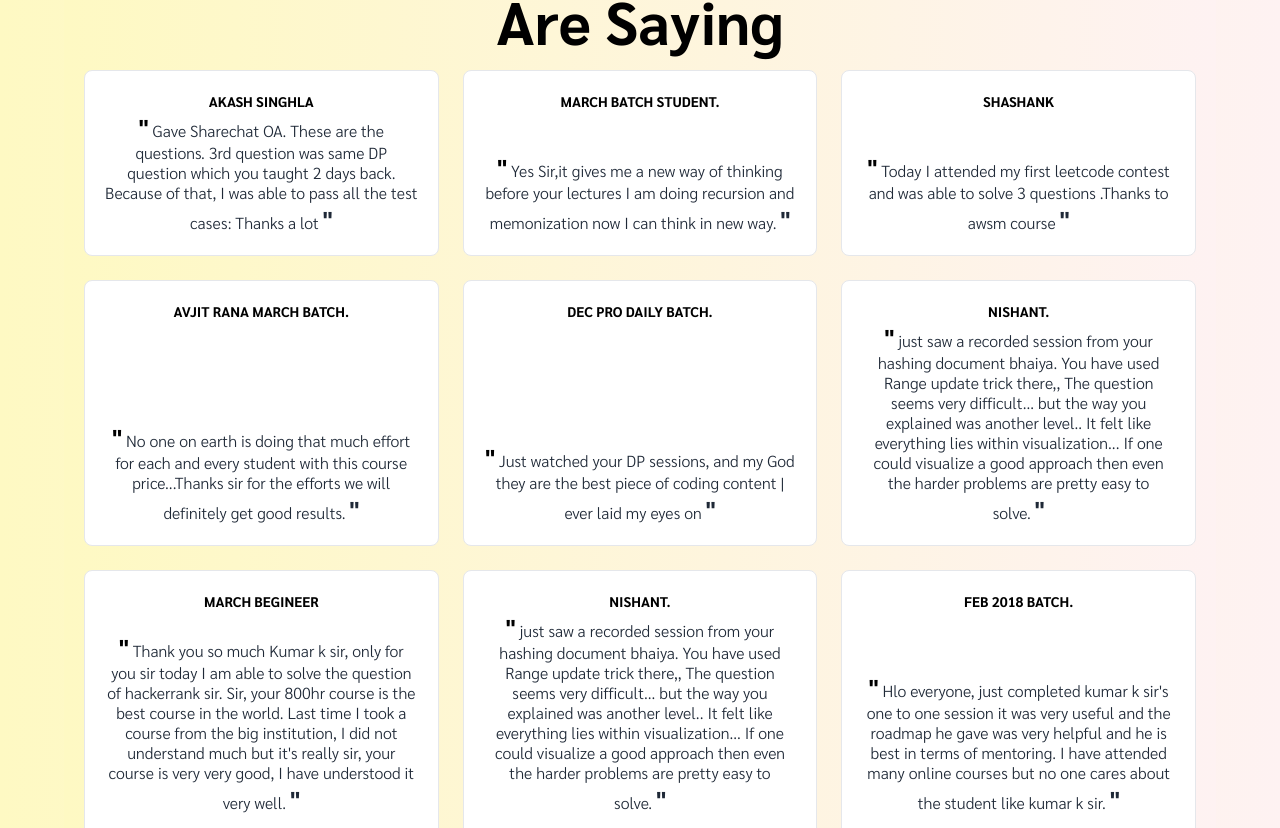
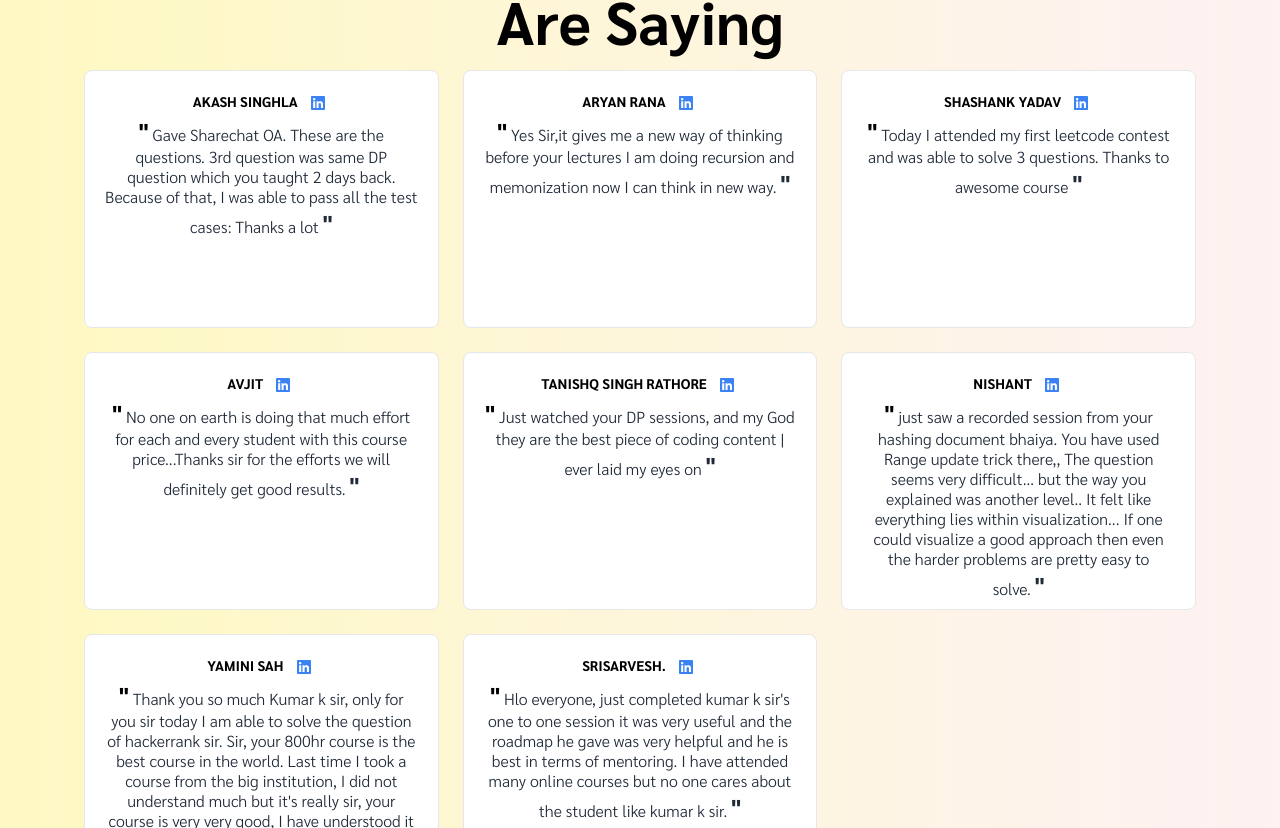
Before and after one commit to karantec/DesiQna, a React (Vite) app: page / in a window 1280 px wide. Shown: the part 5892-6720 px from the top of the page. Built offline with nearby package versions, Linux system fonts and the light colour scheme.

Commit message:
small_bug_fixed

```diff
--- a/src/components/Curriculum/Curriculum.jsx
+++ b/src/components/Curriculum/Curriculum.jsx
@@ -29,7 +29,7 @@ const Curriculum = () => {
     h11={componentData.component1.heading11}
     p11={componentData.component1.para11}
     h12={componentData.component1.heading12}
-    p12={componentData.component1.heading12}
+    p12={componentData.component1.para12}
     h13={componentData.component1.heading13}
     p13={componentData.component1.para13}
     h14={componentData.component1.heading14}
--- a/src/components/Curriculum/data/data.js
+++ b/src/components/Curriculum/data/data.js
@@ -24,7 +24,7 @@ export const componentData = {
     para9: "+ FAANG Interview questions' Problem Solving - FAANG hard unseen DSA questions' problem solving for OA.",
     heading91: "(Binary Trees) - Concepts from basics to advanced",
     para91: "+ FAANG Interview questions' Problem Solving - FAANG hard unseen DSA questions' problem solving for OA.",
-    heading10: "(BST) - Concepts from basics to advanced",
+    heading10: "(Binary Tree + BST ) - Concepts from basics to advanced",
     para10: "+ FAANG Interview questions' Problem Solving - FAANG hard unseen DSA questions' problem solving for OA.",
     heading11: "(Dynamic Programming) - Concepts from basics to advanced",
     para11: "+ FAANG Interview questions' Problem Solving - FAANG hard unseen DSA questions' problem solving for OA.",
@@ -37,7 +37,7 @@ export const componentData = {
     heading15: "(Math 2 - Probabilities,Expectations,Combinatorics,Matrix Exponentiation) - Concepts from basics to advanced",
     para15: "+ FAANG Interview questions' Problem Solving - FAANG hard unseen DSA questions' problem solving for OA.",
     heading16: "(General Trees - BFS,DFS,Concepts from basics to advanced",
-    para16: "+ FAANG Interview questions' Problem Solving - FAANG hard unseen DSA questions' problem solving for OA.",
+    para16: "+ FAANG Interview questions' Problem Solving - FAANG hard unseen DSA questions' problem solving for OA. Variations,Euler Theorem,Flattening,Greedy+Tree,DP+Tree,Heavy Light Decomposition,LCA.)",
     heading17: "(Segment Tree + BIT) Concepts from basics to advanced",
     para17: "+ FAANG Interview questions' Problem Solving - FAANG hard unseen DSA questions' problem solving for OA.",
     heading18: "(String) Concepts from basics to advanced",
--- a/src/components/Features/page.jsx
+++ b/src/components/Features/page.jsx
@@ -41,7 +41,7 @@ function Page() {
           </button>
         ))}
       </div>
-      <a href="https://docs.google.com/document/d/1bvvpGAFqsa0TpSKprdQH36OlVbLYgBiFrrbqhHU9NPg/edit">
+      <a href="https://docs.google.com/document/d/1O9ph3IoyLv_B6scRQSaMyemShoOgAtnWBGpiw-FZtTs/edit">
         <div className='inline-flex flex-col items-center justify-center'>
           <button className=" mt-4 text-red hover:before:bg-red border-2  rounded-lg border-orange-500  relative h-12 w-40 overflow-hidden bg-white px-3 text-red-500 shadow-2xl transition-all before:absolute before:bottom-0 before:left-0 before:top-0 before:z-0 before:h-full before:w-0 before:bg-orange-500 before:transition-all before:duration-500 hover:text-white hover:shadow-orange-500 hover:before:left-0 hover:before:w-full">
             <span className="relative z-10 text-2xl">View More</span>
--- a/src/components/Lower/components/LowerTestimonial.jsx
+++ b/src/components/Lower/components/LowerTestimonial.jsx
@@ -26,11 +26,18 @@ const Testimonials = () => {
     );
 };
 
+import { FaLinkedin } from 'react-icons/fa';
+
 const TestimonialCard = ({ name, content }) => {
     return (
         <div className="flex flex-col bg-white justify-between rounded-lg border border-gray-200 p-5 text-gray-800 font-light">
-            <h6 className="font-bold text-sm uppercase text-black text-center ">{name}</h6>
-            <p className="text-md leading-tight text-center">
+            <div className="flex  justify-center items-center ">
+                <h6 className="font-bold text-sm uppercase text-black text-center mb-1 ">{name}</h6>
+                <a href="your_linkedin_profile_url_here" target="_blank" rel="noopener noreferrer" className="flex items-center">
+                    <FaLinkedin className="text-blue-500 mr-1 text-center ml-3" />
+                </a>
+            </div>
+            <p className="text-md leading-tight h-48 text-center">
                 <span className="text-2xl font-sans font-bold text-black mr-1">"</span>
                 {content}
                 <span className="text-2xl font-sans font-bold text-black-500 ml-1">"</span>
@@ -38,42 +45,49 @@ const TestimonialCard = ({ name, content }) => {
         </div>
     );
 };
+
+
 // Testimonial data
 const testimonialData = [
     {
         name: "Akash Singhla",
+        link:"https://www.linkedin.com/in/aakashhsingla/",
         content: "Gave Sharechat OA. These are the questions. 3rd question was same DP question which you taught 2 days back. Because of that, I was able to pass all the test cases: Thanks a lot",
     },
     {
-        name: "March Batch Student.",
+        name: "Aryan Rana",
+        link:"https://www.linkedin.com/in/sudoaptrana2025/",
         content: "Yes Sir,it gives me a new way of thinking before your lectures I am doing recursion and memonization now I can think in new way.",
     },
     {
-        name: "Shashank",
-        content: "Today I attended my first leetcode contest and was able to solve  3 questions .Thanks to awsm course",
+        name: "Shashank Yadav",
+        link:"https://www.linkedin.com/in/shashank-yadav-36b360239/",
+        content: "Today I attended my first leetcode contest and was able to solve  3 questions. Thanks to awesome course",
     },
     {
-        name: "Avjit Rana March Batch.",
+        name: "Avjit",
+        link:"https://www.linkedin.com/in/avijit-rana-3a57741bb/",
         content: "No one on earth is doing that much effort for each and every student with this course price...Thanks sir for the efforts we will definitely get good results.",
     },
     {
-        name: "Dec Pro Daily Batch.",
+        name: "Tanishq Singh Rathore",
+        link:"https://www.linkedin.com/in/tanishq-singh-rathore-825a03285/",
         content: "Just watched your DP sessions, and my God they are the best piece of coding content | ever laid my eyes on",
     },
     {
-        name: "Nishant.",
+        name: "Nishant",
+        link:"https://www.linkedin.com/in/nishant-rai-sde/",
         content: "just saw a recorded session from your hashing document bhaiya. You have used Range update trick there,, The question seems very difficult... but the way you explained was another level.. It felt like everything lies within visualization... If one could visualize a good approach then even the harder problems are pretty easy to solve.",
     },
     {
-        name: "March Begineer",
+        name: "Yamini Sah",
+        link:"https://www.linkedin.com/in/yamini-sah-1bb28b259/",
         content: "Thank you so much Kumar k sir, only for you sir today I am able to solve the question of hackerrank sir. Sir, your 800hr course is the best course in the world. Last time I took a course from the big institution, I did not understand much but it's really sir, your course is very very good, I have understood it very well.",
     },
+
     {
-        name: "Nishant.",
-        content: "just saw a recorded session from your hashing document bhaiya. You have used Range update trick there,, The question seems very difficult... but the way you explained was another level.. It felt like everything lies within visualization... If one could visualize a good approach then even the harder problems are pretty easy to solve.",
-    },
-    {
-        name: "FEB 2018 Batch.",
+        name: "SriSarvesh.",
+        link:"https://www.linkedin.com/in/srisarvesha1/",
         content: "Hlo everyone, just completed kumar k sir's one to one session it was very useful and the roadmap he gave was very helpful and he is best in terms of mentoring. I have attended many online courses but no one cares about the student like kumar k sir.",
     },
 ];
```
Also changed, not shown: src/components/Curriculum/components/Info.jsx (+22 -22 lines), 3 other files (tests, documents, lock files or other folders).
